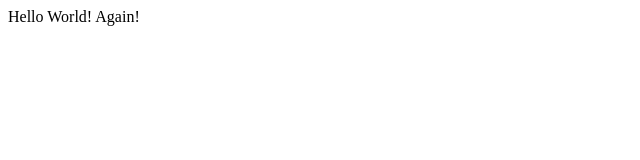
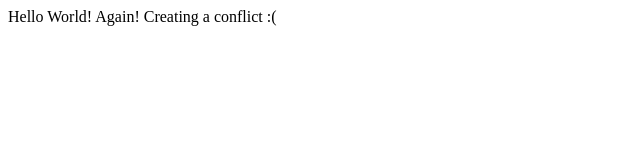
Before and after one commit to MikShore/TMP, a plain HTML site: page index.html in a window 1280 px wide. Shown: the whole page, without its empty margins (0-640 px from the left). Drawn offline with Linux system fonts and the light colour scheme.

Commit message:
Update index.html

```diff
--- a/index.html
+++ b/index.html
@@ -9,6 +9,7 @@
 Hello World!
 
 Again!
+Creating a conflict :(
 
 </body>
 </html>
```
